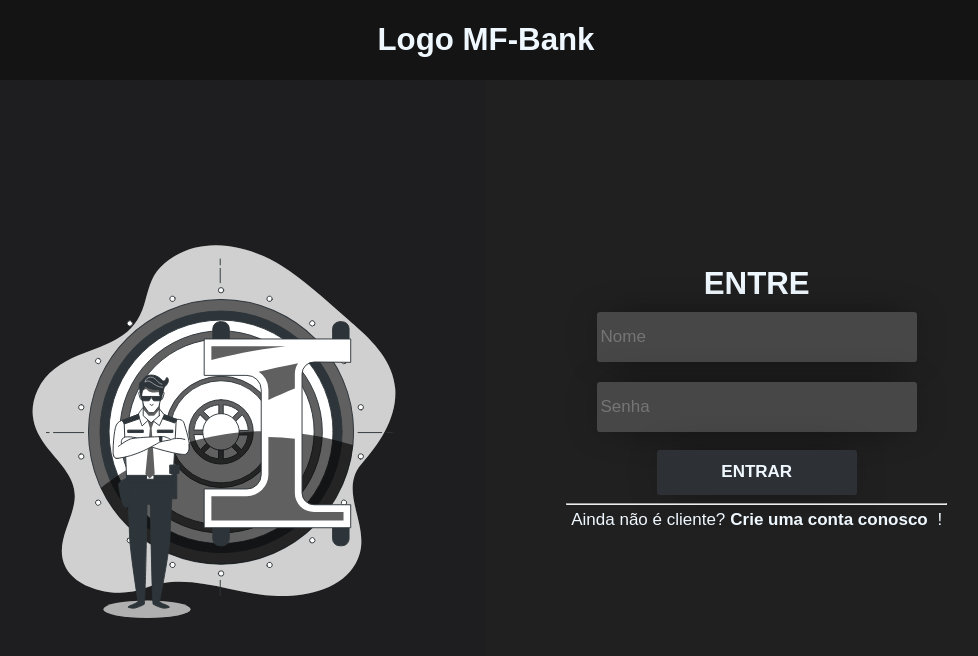
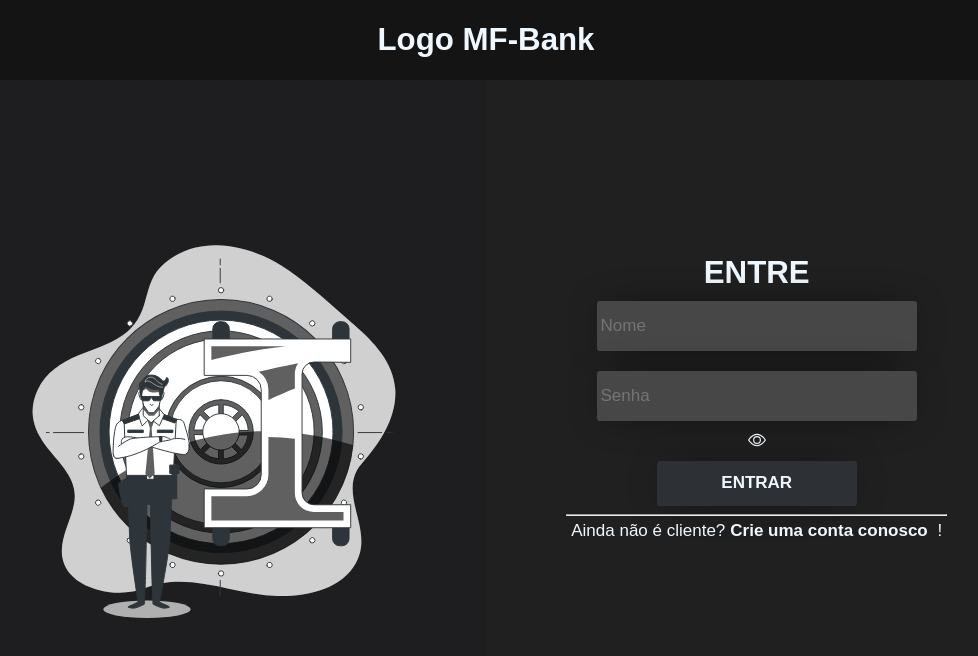
Before and after one commit to FabricioSobrinho/MF-Bank, a React (Vite) app: page /login in a window 1280 px wide. Shown: the top 656 px of the page, without its empty margins (154-1132 px from the left). Built offline with nearby package versions, Linux system fonts and the light colour scheme.

Commit message:
Feat: fixed minnor bugs and added the passfield logic with an eye view for pass

```diff
--- a/src/Layouts/FormsComponents/InputInsertData.jsx
+++ b/src/Layouts/FormsComponents/InputInsertData.jsx
@@ -1,22 +1,57 @@
 import styled from "styled-components";
+import { BsEyeSlash, BsEye } from "react-icons/bs";
+import { useState, useRef } from "react";
 
 // eslint-disable-next-line react/prop-types
-function InputInsertData({ text, heightInput, widthInput }) {
-  const InputInsertData = styled.input`
+function InputInsertData({ text, heightInput, widthInput, name, type }) {
+  const [showingPass, setShowingPass] = useState(false);
+  const isPassField = type === "password";
+  const inputField = useRef(null);
+
+  const InputInsertDataStyled = styled.input`
     height: ${heightInput}rem;
     width: ${widthInput}rem;
     background: #474747;
     padding: 1%;
-
     outline: none;
     border: none;
     border-radius: 0.3125rem;
-
     font-size: 1.7rem;
     margin: 1rem 2rem;
     box-shadow: 0px 0px 40px -15px #000000;
   `;
-  return <InputInsertData placeholder={text}/>
+
+  const changePassVisibility = () => {
+    setShowingPass(!showingPass);
+  };
+
+  return (
+    <>
+      <InputInsertDataStyled
+        placeholder={text}
+        id={name}
+        type={showingPass ? "text" : type}
+        defaultValue={inputField.current ? inputField.current.value : ""}
+        ref={inputField}
+        onChange={(e) => {
+          if (inputField.current) {
+            inputField.current.value = e.target.value;
+          }
+        }}
+      />
+      {isPassField && (
+        <label htmlFor={name} onClick={changePassVisibility}>
+          {showingPass ? <BsEyeSlash size={18} /> : <BsEye size={18} />}
+        </label>
+      )}
+    </>
+  );
 }
 
+InputInsertData.defaultProps = {
+  heightInput: 4,
+  widthInput: 20,
+  text: "",
+};
+
 export default InputInsertData;
```
Lines whose indentation alone changed are shown as unchanged.
